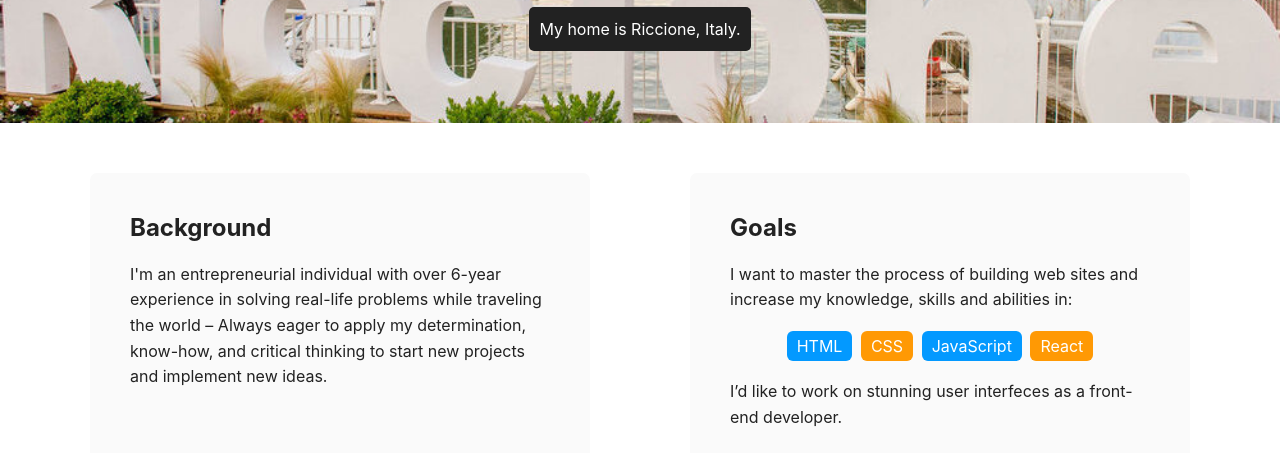
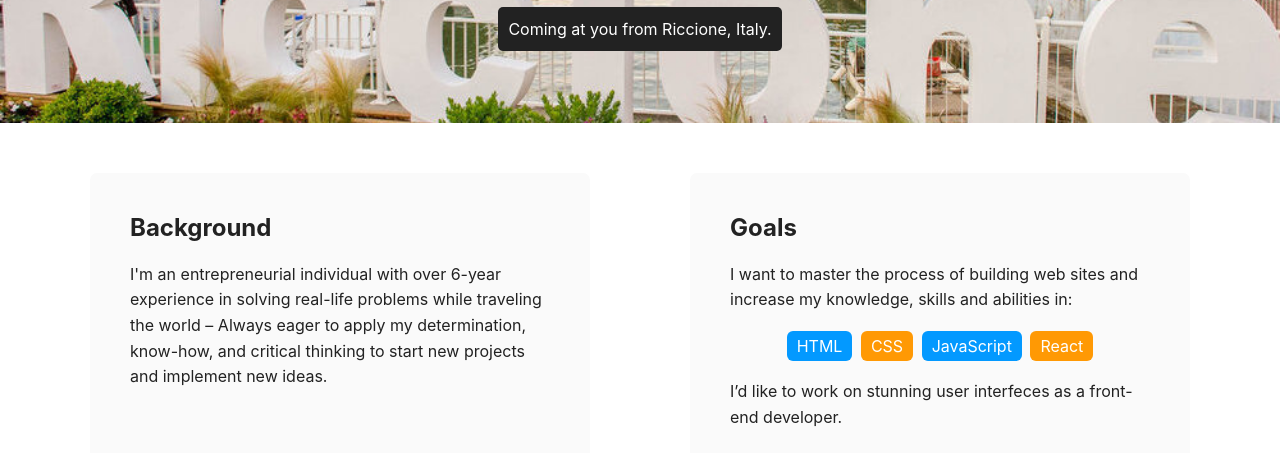
Before and after one commit to federico-pi/personal-profile-page, a plain HTML site: page index.html in a window 1280 px wide. Shown: the part 347-800 px from the top of the page. Drawn offline with Linux system fonts and the light colour scheme; a web font is replaced by a local one.

Commit message:
Fixed a parse error

```diff
--- a/index.html
+++ b/index.html
@@ -19,7 +19,7 @@
     <header class="cover">
       <img src="images/profile.jpg" alt="Fred Balzi selfie in Singapore" class="profile-image">
       <h1 class="tag name">Hiya, I’m Fred.</h1>
-      <p class="tag location">My home is Riccione, Italy.</p>
+      <p class="tag location">Coming at you from Riccione, Italy.</p>
     </header>
 
     <main class="flex">
--- a/styles.css
+++ b/styles.css
@@ -225,3 +225,4 @@ footer {
     max-width: 1200px;
     margin: 40px auto;
   }
+}
```
Lines whose indentation alone changed are shown as unchanged.
